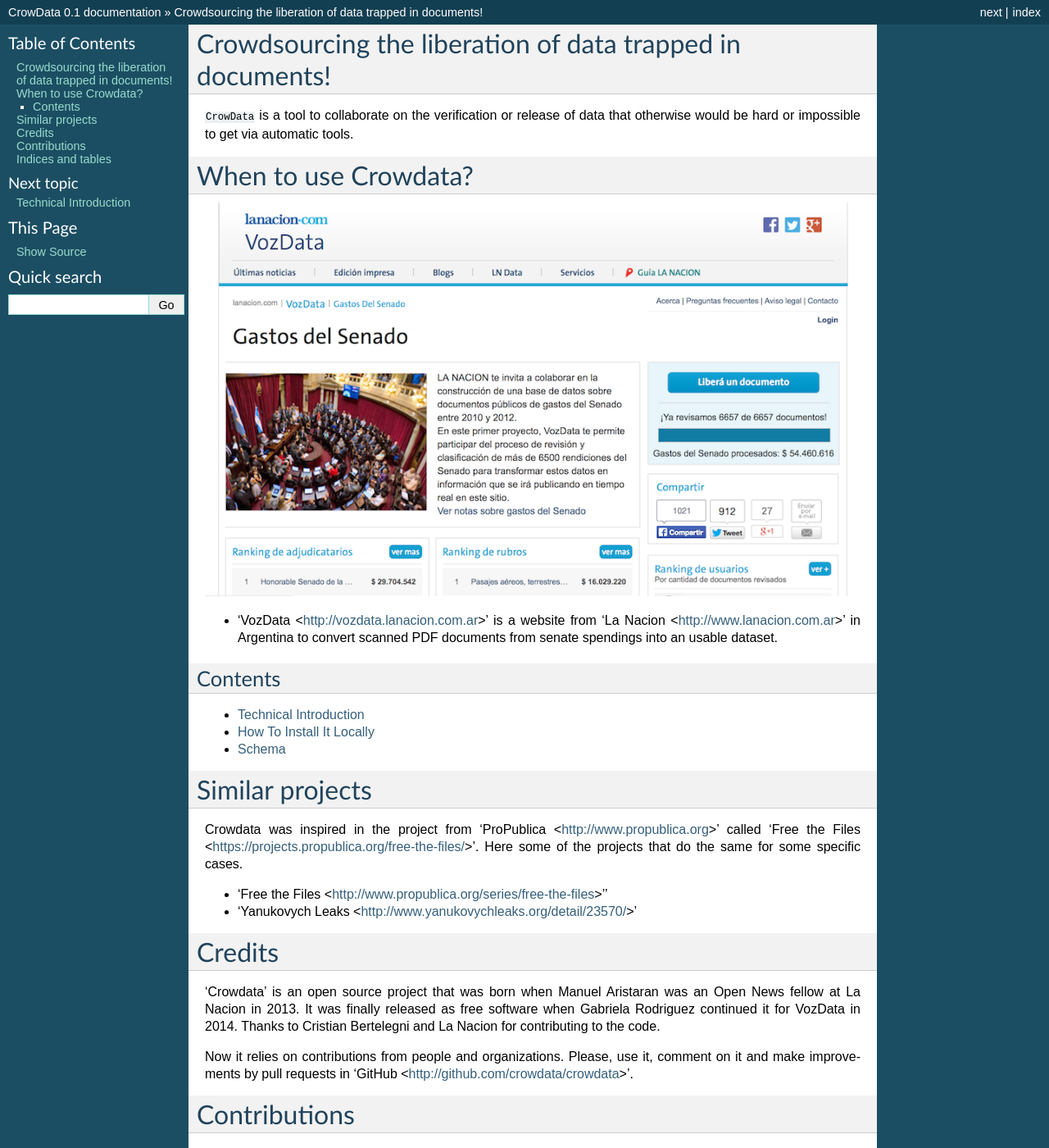
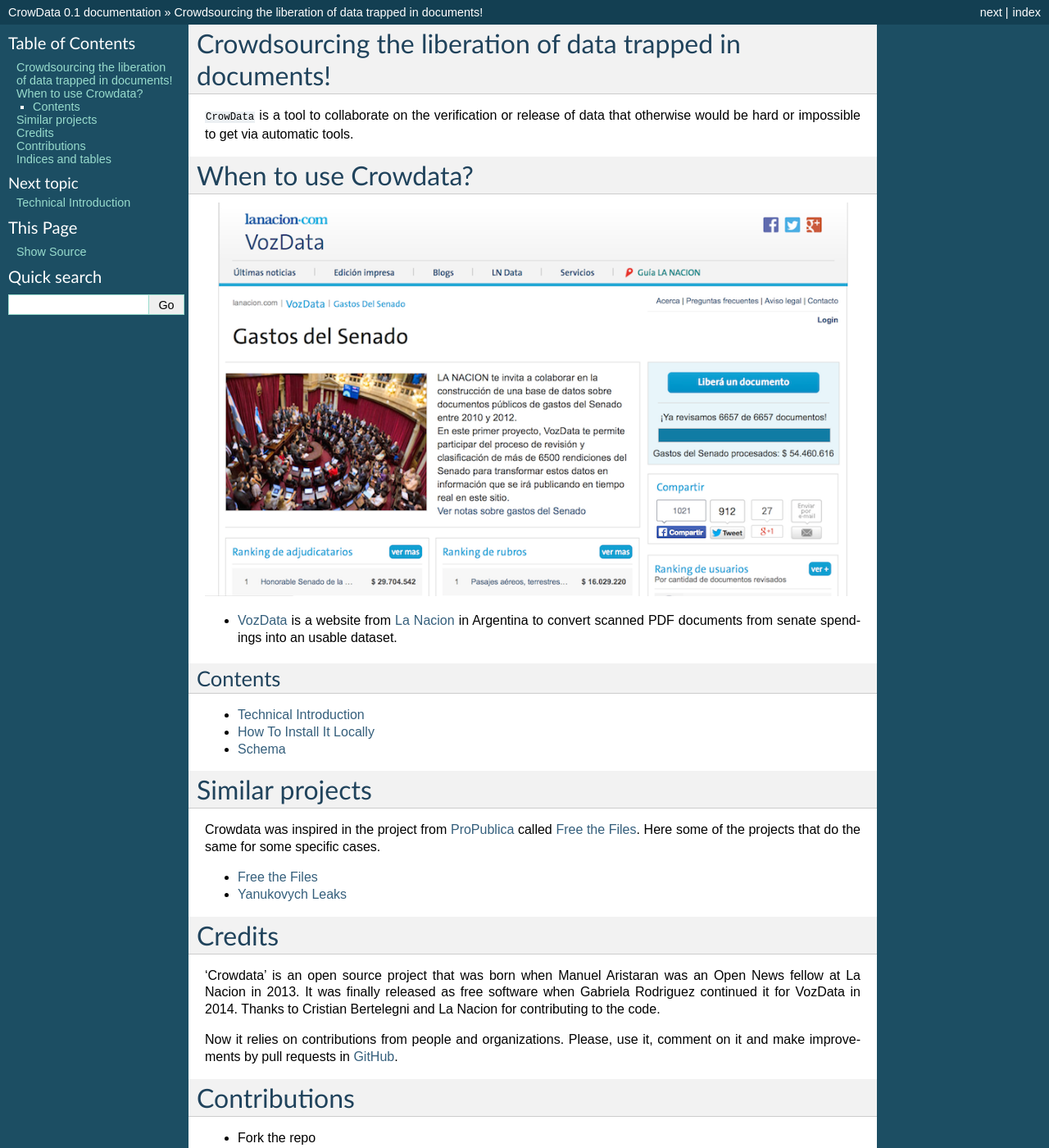
Before and after one commit to crowdata/crowdata, a Sphinx documentation site: the page built from docs/source/index.rst, in a window 1280 px wide and 1400 px high. Shown: the whole window at 82% size. Built offline with Sphinx 7.4.7, drawn with Linux system fonts in a browser that asks for light colours; pages that are not in the unit, such as notebooks, are missing from menus.

Commit message:
Fix links in docs.

```diff
--- a/docs/source/index.rst
+++ b/docs/source/index.rst
@@ -14,7 +14,7 @@
 
 .. image:: _static/vozdata.png
 
-* 'VozData <http://vozdata.lanacion.com.ar>' is a website from 'La Nacion <http://www.lanacion.com.ar>' in Argentina to convert scanned PDF documents from senate spendings into an usable dataset.
+* `VozData <http://vozdata.lanacion.com.ar>`_ is a website from `La Nacion <http://www.lanacion.com.ar>`_ in Argentina to convert scanned PDF documents from senate spendings into an usable dataset.
 
 Contents
 --------
@@ -30,10 +30,10 @@
 Similar projects
 ================
 
-Crowdata was inspired in the project from 'ProPublica <http://www.propublica.org>' called 'Free the Files <https://projects.propublica.org/free-the-files/>'. Here some of the projects that do the same for some specific cases.
+Crowdata was inspired in the project from `ProPublica <http://www.propublica.org>`_ called `Free the Files <https://projects.propublica.org/free-the-files/>`_. Here some of the projects that do the same for some specific cases.
 
-* 'Free the Files <http://www.propublica.org/series/free-the-files>''
-* 'Yanukovych Leaks <http://www.yanukovychleaks.org/detail/23570/>'
+* `Free the Files <http://www.propublica.org/series/free-the-files>`_
+* `Yanukovych Leaks <http://www.yanukovychleaks.org/detail/23570/>`_
 
 
 Credits
@@ -41,7 +41,7 @@
 
 'Crowdata' is an open source project that was born when Manuel Aristaran was an Open News fellow at La Nacion in 2013. It was finally released as free software when Gabriela Rodriguez  continued it for VozData in 2014. Thanks to Cristian Bertelegni and La Nacion for contributing to the code.
 
-Now it relies on contributions from people and organizations. Please, use it, comment on it and make improvements by pull requests in 'GitHub <http://github.com/crowdata/crowdata>'.
+Now it relies on contributions from people and organizations. Please, use it, comment on it and make improvements by pull requests in `GitHub <http://github.com/crowdata/crowdata>`_.
 
 
 Contributions
--- a/docs/source/technical.rst
+++ b/docs/source/technical.rst
@@ -5,7 +5,7 @@
 
 The basic features for 'Crowdata' are
 
-* Store a set of documents (PDF or other formats supported by 'Document Cloud <http://www.documentcloud.org>')
+* Store a set of documents (PDF or other formats supported by `Document Cloud <http://www.documentcloud.org>`_)
 
 * Define a form, via the admin, for the information that wants to be extracted from the documents.
 
```
Also changed, not shown: README.md (+2 -0 lines), 9 other files.
